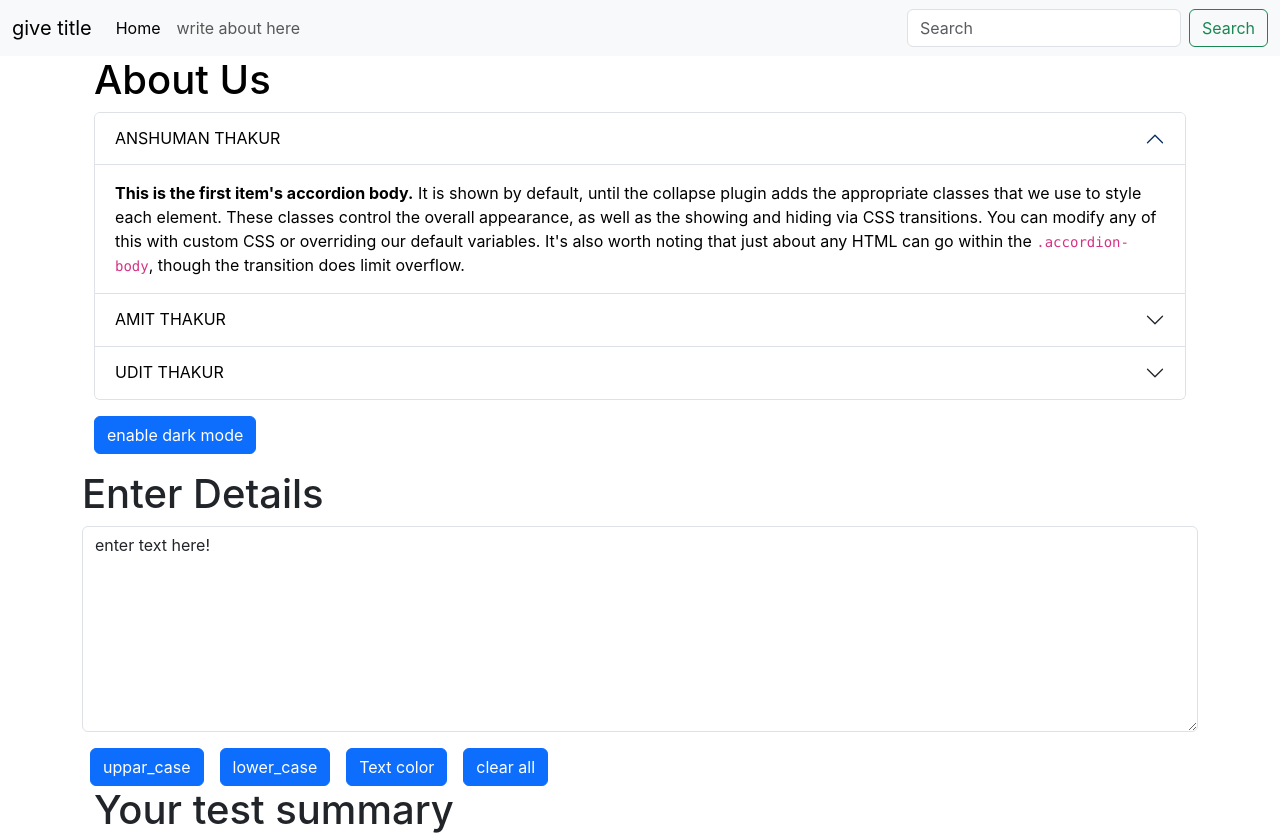
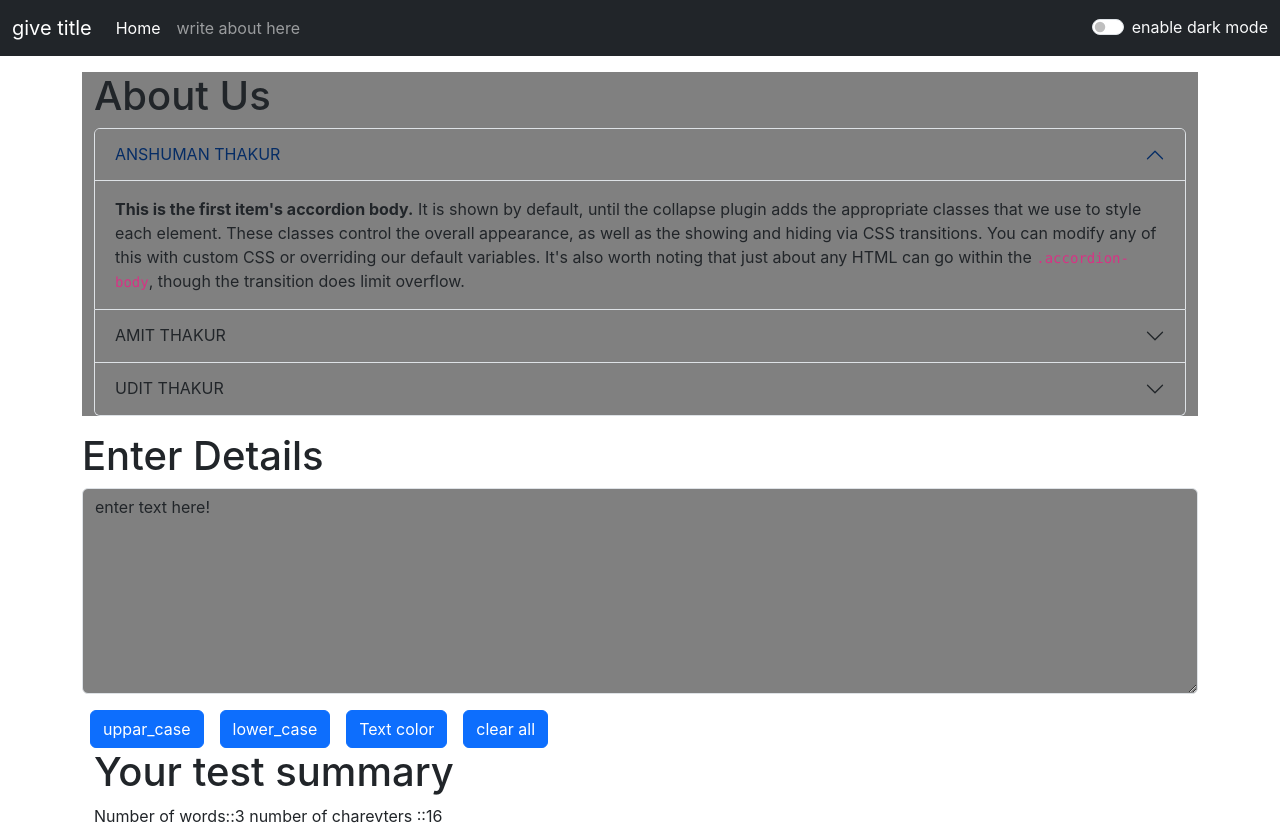
Before and after one commit to anshumanthakur07/react_learning, a React (Create React App) app: page / in a window 1280 px wide. Shown: the top 835 px of the page. Built offline with nearby package versions, Linux system fonts and the light colour scheme.

Commit message:
dark mode +light mode

```diff
--- a/src/App.js
+++ b/src/App.js
@@ -3,16 +3,34 @@ import './App.css';
 import Navbar from './component/Navbar';
 import Textarea from './component/Textarea';
 import About from './component/About';
+import React, { useState } from 'react';
 // import About from './component/About';
 
 function App() {
+  const [mode, setmode] = useState('dark');
+  const [btn, setbtn] = useState('enable dark mode')
+ const togglemode=()=>{
+
+    if(mode==='dark')
+    {
+      setmode('light');
+      setbtn('enable dark mode')
+      document.body.style.backgroundColor='white';
+    }
+    else{
+
+      setmode('dark');
+      setbtn('enable light mode')
+      document.body.style.backgroundColor='grey';
+    }
+  }
   return (
     <>
        {/* <Navbar title="TextUtil" link="about"/> */}
-       <Navbar />
+       <Navbar togglemode={togglemode} mode={mode} btn={btn}/>
        <div className="container">
-      <About/>
-       <Textarea heading="Enter Details"/>
+      <About mode={mode}/>
+       <Textarea heading="Enter Details" mode={mode}/>
 
 
       </div>
--- a/src/component/About.js
+++ b/src/component/About.js
@@ -1,21 +1,23 @@
 import React,{useState} from 'react'
 // import babel/plugin-proposal-private-property-in-object
 
-export default function About() {
+export default function About(props) {
 
     const [letStyle,setLetStyle]=useState({
         backgroundColor: 'white',
-        color:'black'}
+        color:'black'},
+
+
     );
     const [btnText,setbtnText] = useState("enable dark mode")
 
     const toggleClick=()=>
     {
-        console.log("button clicked!!!!");
+        // console.log("button clicked!!!!");
         if(letStyle.color ==='black')
         {
             setLetStyle({
-                backgroundColor: 'black',
+                backgroundColor: 'grey',
                 color:'white',
                 // border: '1px solid white',
 
@@ -35,47 +37,47 @@ export default function About() {
 
     }
     return (
-        <div className='container' style={letStyle}>
+        <div className='container my-3' style={{background:props.mode==='dark'?'grey':'white'} } >
             <h1>About  Us</h1>
             <div class="accordion" id="accordionExample">
-                <div class="accordion-item"style={letStyle} >
+                <div class="accordion-item" style={{background:props.mode==='dark'?'grey':'white'}}>
                     <h2 class="accordion-header">
-                        <button class="accordion-button" type="button" data-bs-toggle="collapse" data-bs-target="#collapseOne" aria-expanded="true" aria-controls="collapseOne" style={letStyle}>
+                        <button class="accordion-button" type="button" data-bs-toggle="collapse" data-bs-target="#collapseOne" aria-expanded="true" aria-controls="collapseOne" style={{background:props.mode==='dark'?'grey':'white'}}>
                             ANSHUMAN THAKUR
                         </button>
                     </h2>
                     <div id="collapseOne" class="accordion-collapse collapse show" data-bs-parent="#accordionExample">
-                        <div class="accordion-body" style={letStyle}>
+                        <div class="accordion-body" style={{background:props.mode==='dark'?'grey':'white'}}>
                             <strong>This is the first item's accordion body.</strong> It is shown by default, until the collapse plugin adds the appropriate classes that we use to style each element. These classes control the overall appearance, as well as the showing and hiding via CSS transitions. You can modify any of this with custom CSS or overriding our default variables. It's also worth noting that just about any HTML can go within the <code>.accordion-body</code>, though the transition does limit overflow.
                         </div>
                     </div>
                 </div>
-                <div class="accordion-item" style={letStyle}>
+                <div class="accordion-item" style={{background:props.mode==='dark'?'grey':'white'}}>
                     <h2 class="accordion-header">
-                        <button class="accordion-button collapsed" type="button" data-bs-toggle="collapse" data-bs-target="#collapseTwo" aria-expanded="false" aria-controls="collapseTwo" style={letStyle}>
+                        <button class="accordion-button collapsed" type="button" data-bs-toggle="collapse" data-bs-target="#collapseTwo" aria-expanded="false" aria-controls="collapseTwo" style={{background:props.mode==='dark'?'grey':'white'}}>
                             AMIT THAKUR
                         </button>
                     </h2>
                     <div id="collapseTwo" class="accordion-collapse collapse" data-bs-parent="#accordionExample">
-                        <div class="accordion-body" style={letStyle}>
+                        <div class="accordion-body" style={{background:props.mode==='dark'?'grey':'white'}}>
                             <strong>This is the second item's accordion body.</strong> It is hidden by default, until the collapse plugin adds the appropriate classes that we use to style each element. These classes control the overall appearance, as well as the showing and hiding via CSS transitions. You can modify any of this with custom CSS or overriding our default variables. It's also worth noting that just about any HTML can go within the <code>.accordion-body</code>, though the transition does limit overflow.
                         </div>
                     </div>
                 </div>
-                <div class="accordion-item" style={letStyle}>
+                <div class="accordion-item" style={{background:props.mode==='dark'?'grey':'white'}}>
                     <h2 class="accordion-header">
-                        <button class="accordion-button collapsed" type="button" data-bs-toggle="collapse" data-bs-target="#collapseThree" aria-expanded="false" aria-controls="collapseThree" style={letStyle}>
+                        <button class="accordion-button collapsed" type="button" data-bs-toggle="collapse" data-bs-target="#collapseThree" aria-expanded="false" aria-controls="collapseThree" style={{background:props.mode==='dark'?'grey':'white'}}>
                             UDIT THAKUR
                         </button>
                     </h2>
                     <div id="collapseThree" class="accordion-collapse collapse" data-bs-parent="#accordionExample" >
-                        <div class="accordion-body" style={letStyle}>
+                        <div class="accordion-body" style={{background:props.mode==='dark'?'grey':'white'}}>
                             <strong>This is the third item's accordion body.</strong> It is hidden by default, until the collapse plugin adds the appropriate classes that we use to style each element. These classes control the overall appearance, as well as the showing and hiding via CSS transitions. You can modify any of this with custom CSS or overriding our default variables. It's also worth noting that just about any HTML can go within the <code>.accordion-body</code>, though the transition does limit overflow.
                         </div>
                     </div>
                 </div>
             </div>
-            <button onClick={toggleClick} className='btn btn-primary my-3'>{btnText}</button>
+            {/* <button onClick={toggleClick} className='btn btn-primary my-3'>{btnText}</button> */}
 
         </div>
     )
--- a/src/component/Navbar.js
+++ b/src/component/Navbar.js
@@ -4,7 +4,7 @@ import propTypes from 'prop-types'
 
 export default function Navbar(props) {
   return (
-    <nav className="navbar navbar-expand-lg bg-body-tertiary">
+    <nav className={`navbar navbar-expand-lg navbar-${props.mode} bg-${props.mode}`}>
       <div className="container-fluid">
         <a className="navbar-brand" href="#">{props.title}</a>
         <button className="navbar-toggler" type="button" data-bs-toggle="collapse" data-bs-target="#navbarSupportedContent" aria-controls="navbarSupportedContent" aria-expanded="false" aria-label="Toggle navigation">
@@ -20,20 +20,25 @@ export default function Navbar(props) {
             </li>
 
           </ul>
-        <form className="d-flex" role="search">
-          <input className="form-control me-2" type="search" placeholder="Search" aria-label="Search"/>
+          {/* <form className="d-flex" role="search">
+            <input className="form-control me-2" type="search" placeholder="Search" aria-label="Search" />
             <button className="btn btn-outline-success" type="submit">Search</button>
-        </form>
+          </form> */}
         </div>
+        <div className={`form-check form-switch text-${props.mode==='dark'?'light':'dark'}`} >
+  <input className="form-check-input" type="checkbox" role="switch" id="flexSwitchCheckDefault" onClick={props.togglemode}/>
+  <label className="form-check-label" htmlfor="flexSwitchCheckDefault" >{props.btn}</label>
+</div>
+
       </div>
     </nav>
   )
 }
-Navbar.propTypes={
+Navbar.propTypes = {
   title: propTypes.string,
-    link:propTypes.string
+  link: propTypes.string
 }
-Navbar.defaultProps={
-    title:"give title",
-    link:"write about here"
+Navbar.defaultProps = {
+  title: "give title",
+  link: "write about here"
 };
--- a/src/component/Textarea.js
+++ b/src/component/Textarea.js
@@ -34,8 +34,8 @@ export default function Textarea(props) {
   return (
     <>
       <h1>{props.heading}</h1>
-      <div className="mb-3">
-        <textarea className="form-control" id="txt_area" value={text} onChange={handleOnChange} rows="8"></textarea>
+      <div className="mb-3" >
+        <textarea className="form-control" id="txt_area" value={text} onChange={handleOnChange}  style={{background:props.mode==='dark'?'grey':'white'}}  rows="8"></textarea>
       </div>
       <button type="buton" className='btn btn-primary mx-2' onClick={handleUpClick}>uppar_case</button>
       <button type="buton" className='btn btn-primary mx-2' onClick={handledownpClick}>lower_case</button>
```
Lines whose indentation alone changed are shown as unchanged.
